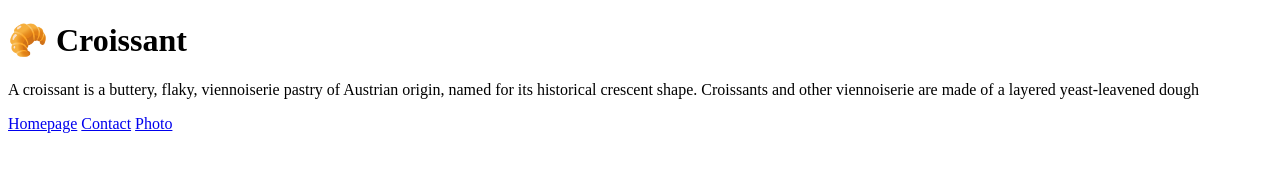
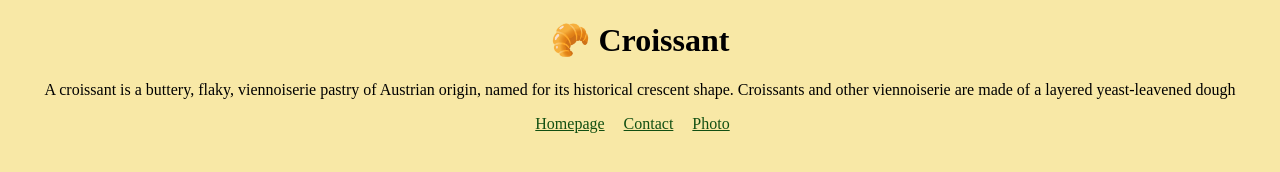
Before and after one commit to IvannaHaiovska/Croissant, a plain HTML site: page index.html in a window 1280 px wide. Drawn offline with Linux system fonts and the light colour scheme.

Commit message:
added styles

```diff
--- a/index.html
+++ b/index.html
@@ -4,15 +4,16 @@
     <meta charset="UTF-8">
     <meta name="viewport" content="width=device-width, initial-scale=1.0">
     <title>Document</title>
+      <link rel="stylesheet" href="/style/style.css">
 </head>
 <body>
     <h1>🥐 Croissant</h1>
     <p>A croissant is a buttery, flaky, viennoiserie pastry of Austrian origin, named for its historical crescent shape.
         Croissants and other viennoiserie are made of a layered yeast-leavened dough</p>
-        <div>
+        <div class="nav">
             <a href="/" title="Home"> Homepage</a>
-            <a href="/contact" title="Contact Croissant.com"> Contact</a>
-            <a href="/photo" title="Croissant photo"> Photo</a>
+            <a href="/contact.html" title="Contact Croissant.com"> Contact</a>
+            <a href="/photo.html" title="Croissant photo"> Photo</a>
         </div>
 </body>
 </html>
--- /dev/null
+++ b/style/style.css
@@ -0,0 +1,9 @@
+body{
+    background-color: #f8e8a6;
+    margin: 20px auto;
+    text-align: center;
+}
+.nav a{
+    color: rgb(18, 79, 18);
+    margin-right: 15px;
+}
```
Also changed, not shown: contact.html (+4 -3 lines), photo.html (+4 -3 lines).
